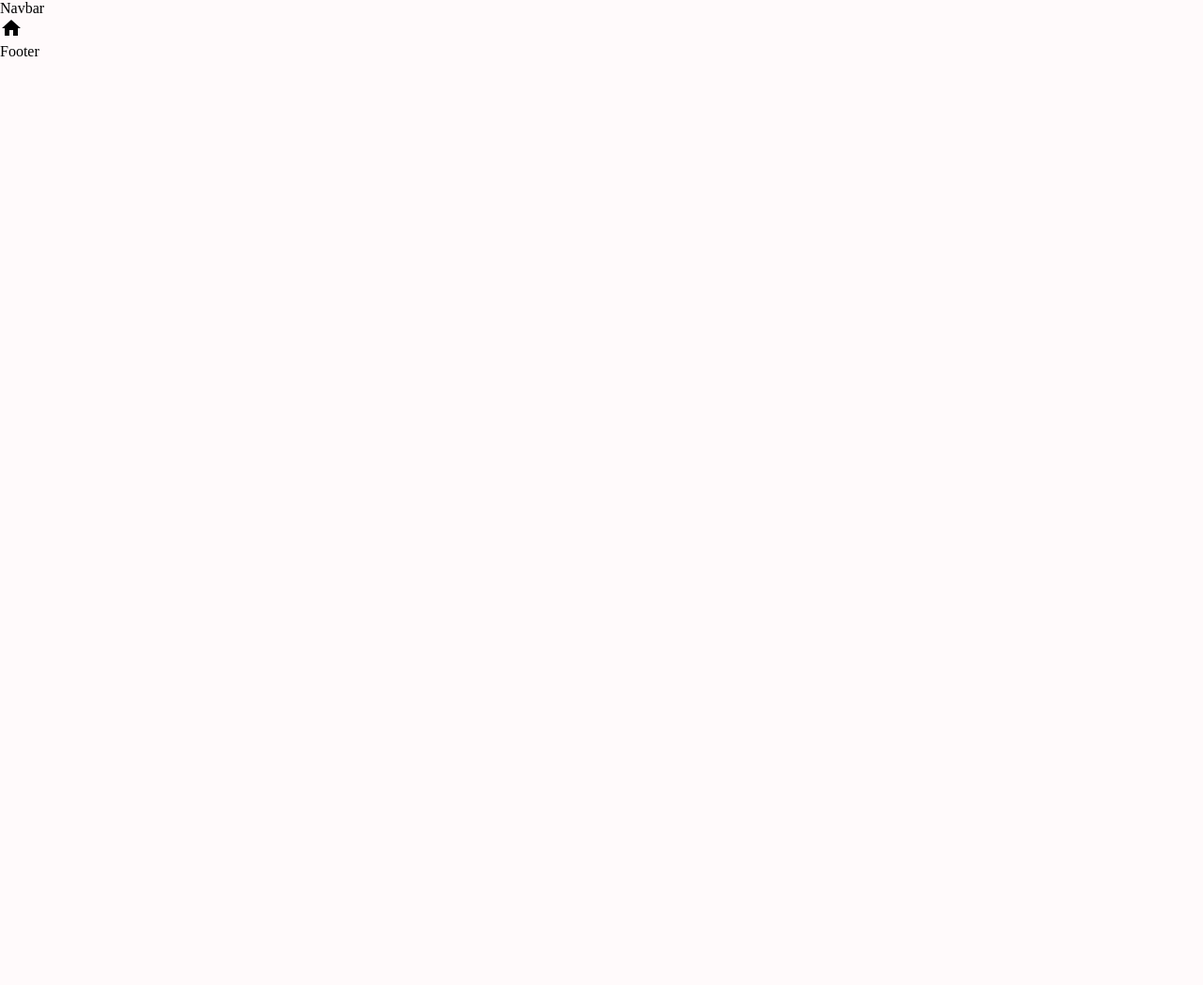
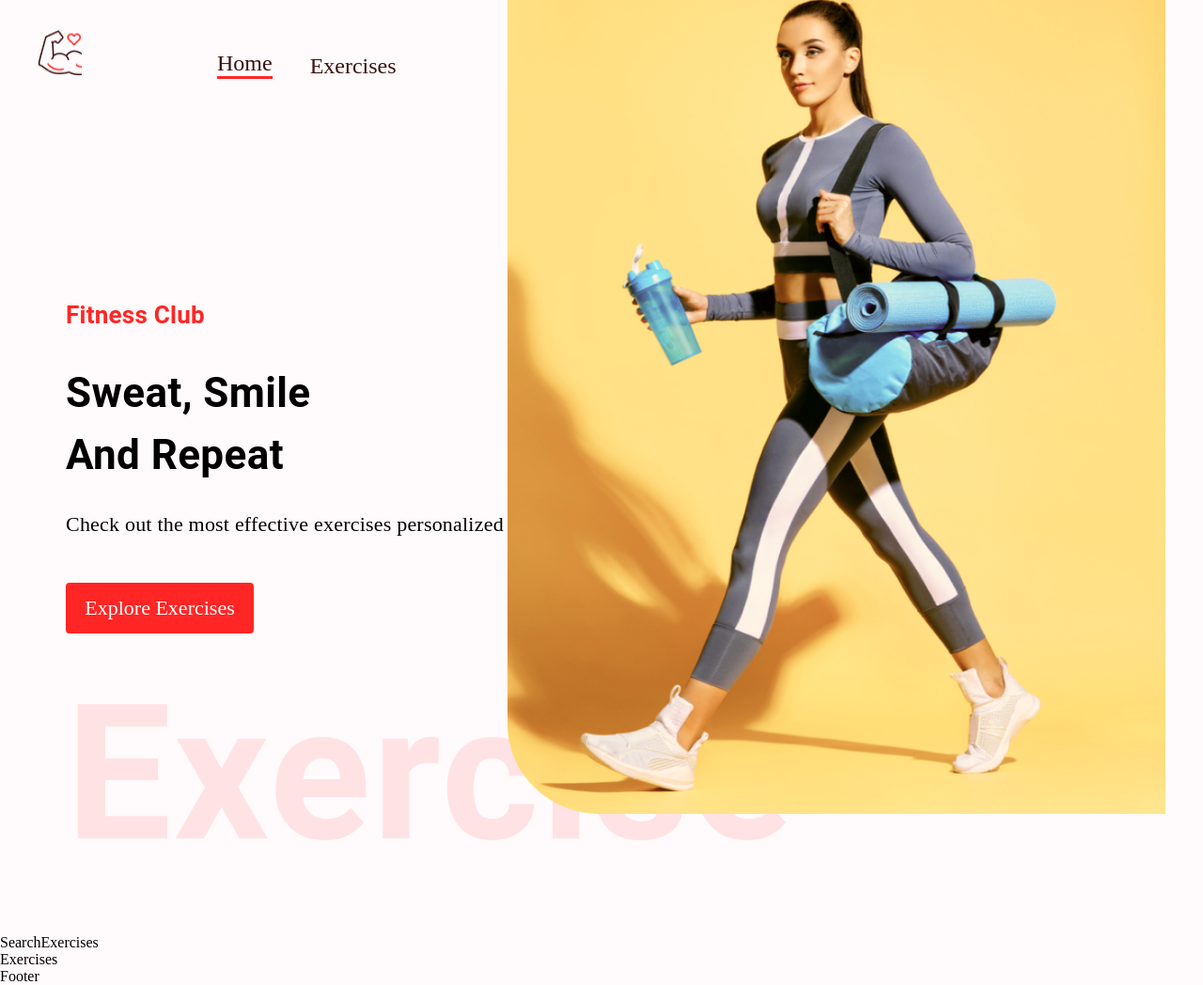
Before and after one commit to Rajeshdukiya/gym_app, a React (Create React App) app: page / in a window 1280 px wide. Shown: the whole page at 94% size. Before the commit the page ends 800 px from the top, so only its background shows below. Built offline with nearby package versions, Linux system fonts and the light colour scheme.

Commit message:
navbar-section

```diff
--- a/src/App.js
+++ b/src/App.js
@@ -1,10 +1,10 @@
 import './App.css';
 import { Route, Routes} from 'react-router-dom';
 import { Box } from '@mui/material';
-import { Home } from '@mui/icons-material';
 import Navbar from './components/Navbar';
 import ExerciseDetail from './pages/ExerciseDetail';
 import Footer from './components/Footer';
+import Home from './pages/Home';
 
 function App() {
   return (
--- /dev/null
+++ b/src/components/Exercises.js
@@ -0,0 +1,9 @@
+import React from 'react'
+
+const Exercises = () => {
+  return (
+    <div>Exercises</div>
+  )
+}
+
+export default Exercises
--- /dev/null
+++ b/src/components/HeroBanner.js
@@ -0,0 +1,27 @@
+import React from 'react'
+import { Box, Stack, Typography } from '@mui/material';
+import HeroBannerImage from '../assets/images/banner.png';
+
+const HeroBanner = () => {
+  return (
+    <Box sx={{ mt: { lg: '212px', xs: '70px' }, ml: { sm: '50px' } }} position="relative" p="20px">
+    <Typography color="#FF2625" fontWeight="600" fontSize="26px">Fitness Club</Typography>
+    <Typography fontWeight={700} sx={{ fontSize: { lg: '44px', xs: '40px' } }} mb="23px" mt="30px">
+      Sweat, Smile <br />
+      And Repeat
+    </Typography>
+    <Typography fontSize="22px" fontFamily="Alegreya" lineHeight="35px">
+      Check out the most effective exercises personalized to you
+    </Typography>
+    <Stack>
+      <a href="#exercises" style={{ marginTop: '45px', textDecoration: 'none', width: '200px', textAlign: 'center', background: '#FF2625', padding: '14px', fontSize: '22px', textTransform: 'none', color: 'white', borderRadius: '4px' }}>Explore Exercises</a>
+    </Stack>
+    <Typography fontWeight={600} color="#FF2625" sx={{ opacity: '0.1', display: { lg: 'block', xs: 'none' }, fontSize: '200px' }}>
+      Exercise
+    </Typography>
+    <img src={HeroBannerImage} alt="hero-banner" className="hero-banner-img" />
+  </Box>
+  )
+}
+
+export default HeroBanner
--- a/src/components/Navbar.js
+++ b/src/components/Navbar.js
@@ -1,8 +1,25 @@
 import React from 'react'
+import { Link } from 'react-router-dom';
+import { Stack } from '@mui/material';
+import Logo from '../assets/images/Logo.png';
 
 const Navbar = () => {
   return (
-    <div>Navbar</div>
+    <Stack direction="row" justifyContent="space-around" sx={{ gap: { sm: '123px', xs: '40px' }, mt: { sm: '32px', xs: '20px' }, justifyContent: 'none' }} px="20px">
+    <Link to="/">
+      <img src={Logo} alt="logo" style={{ width: '48px', height: '48px', margin: '0px 20px' }} />
+    </Link>
+    <Stack
+      direction="row"
+      gap="40px"
+      fontFamily="Alegreya"
+      fontSize="24px"
+      alignItems="flex-end"
+    >
+      <Link to="/" style={{ textDecoration: 'none', color: '#3A1212', borderBottom: '3px solid #FF2625' }}>Home</Link>
+      <a href="#exercises" style={{ textDecoration: 'none', color: '#3A1212' }}>Exercises</a>
+    </Stack>
+  </Stack>
   )
 }
 
--- /dev/null
+++ b/src/components/SearchExercises.js
@@ -0,0 +1,9 @@
+import React from 'react'
+
+const SearchExercises = () => {
+  return (
+    <div>SearchExercises</div>
+  )
+}
+
+export default SearchExercises
--- a/src/pages/Home.js
+++ b/src/pages/Home.js
@@ -1,8 +1,16 @@
 import React from 'react'
+import { Box } from '@mui/material'
+import SearchExercises from '../components/SearchExercises'
+import HeroBanner from '../components/HeroBanner'
+import Exercises from '../components/Exercises'
 
 const Home = () => {
   return (
-    <div>Home</div>
+    <Box>
+      <HeroBanner/>
+      <SearchExercises/>
+      <Exercises/>
+    </Box>
   )
 }
 
```
